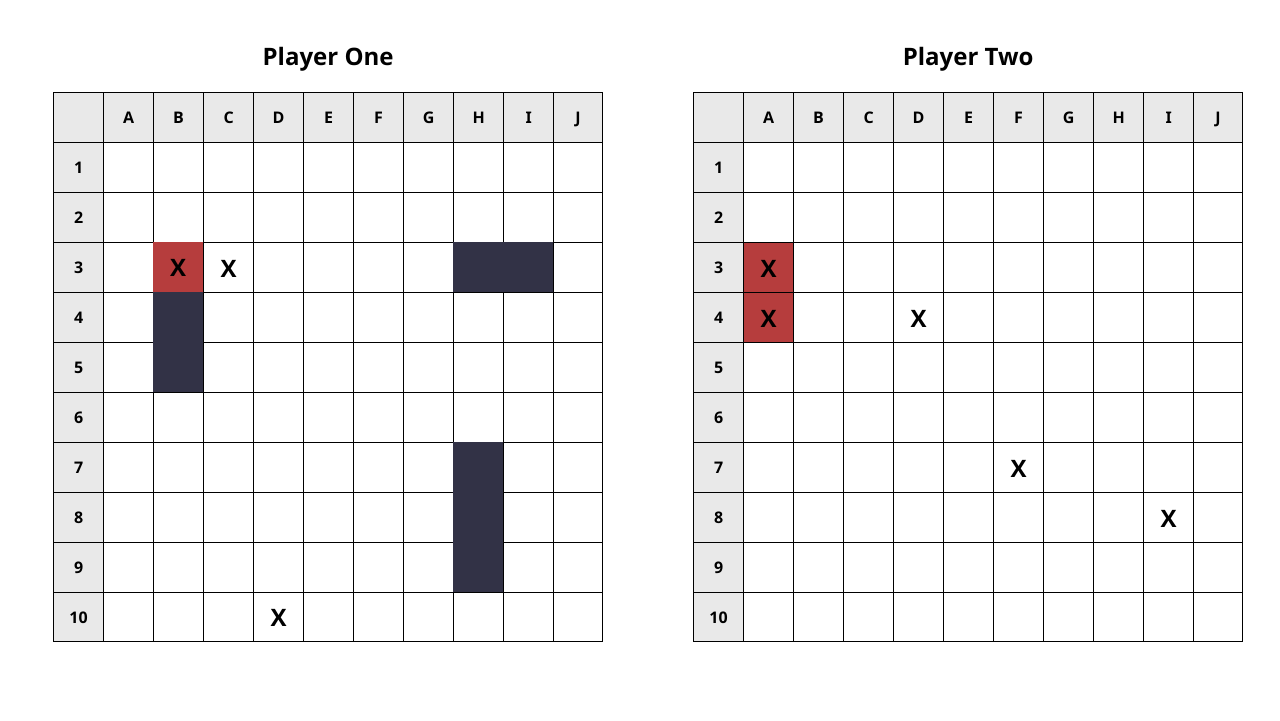
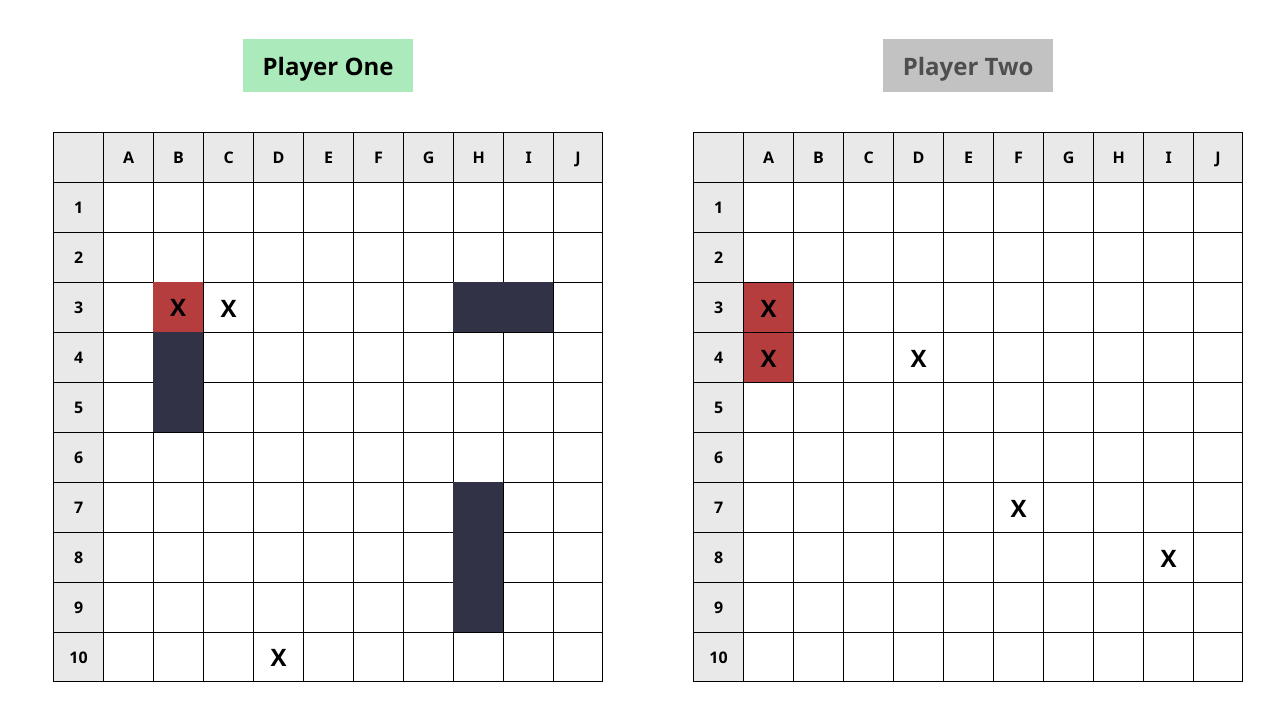
Before and after one commit to insomniac2305/battleship, a website built with webpack: page src/index.html in a window 1280 px wide. Shown: the part 67-788 px from the top of the page. Built offline with nearby package versions, Linux system fonts and the light colour scheme.

Commit message:
Player active styling

```diff
--- a/src/styles.css
+++ b/src/styles.css
@@ -19,7 +19,22 @@ header {
 }
 
 .player-name {
-  text-align: center;
+  display: grid;
+  justify-items: center;
+}
+
+.player-name > h2 {
+  padding: 10px 20px 10px 20px;
+  transition: all ease 0.5s;
+}
+
+.player-name.active>h2 {
+  background-color: #abebbb;
+}
+
+.player-name.inactive>h2 {
+  background-color: #c2c2c2;
+  color: #4e4e4e;
 }
 
 .gameboard {
@@ -27,6 +42,8 @@ header {
   grid-template-columns: repeat(11, 50px);
   align-content: center;
   justify-content: center;
+  padding: 10px;
+  margin: 10px;
 }
 
 .col {
```
